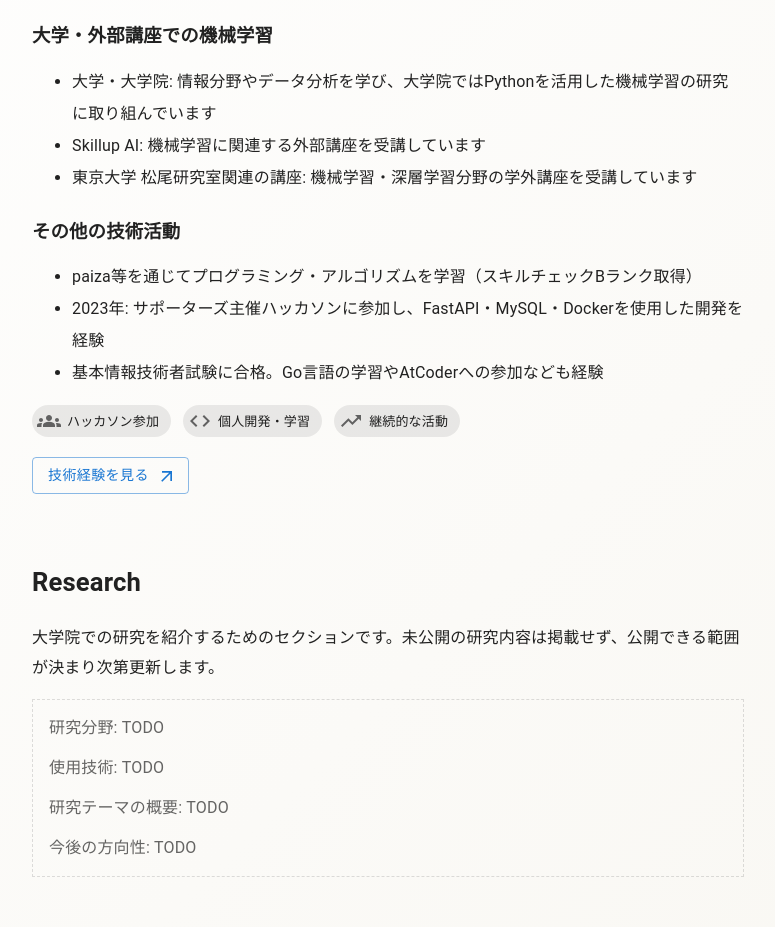
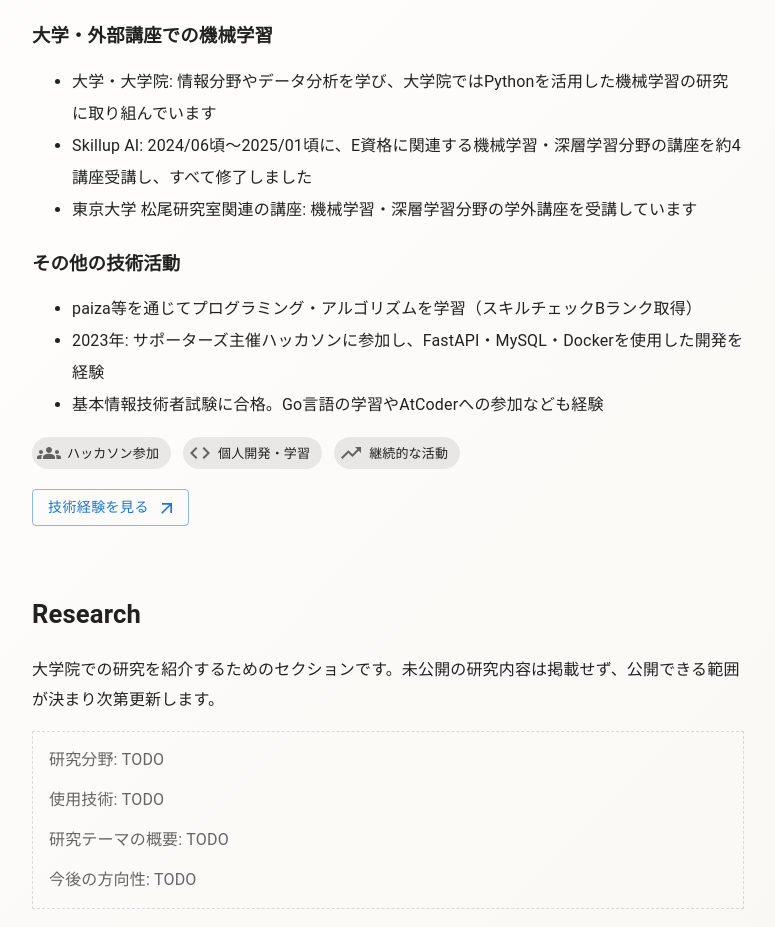
Before and after one commit to Doragon-RH/introduction, a Next.js app: page / in a window 1280 px wide. Shown: the part 3440-4367 px from the top of the page, without its empty margins (202-977 px from the left). Built offline with nearby package versions, Linux system fonts and the light colour scheme.

Commit message:
Clarify completed Skillup AI courses and attendance period

```diff
--- a/pages/index.tsx
+++ b/pages/index.tsx
@@ -178,7 +178,7 @@ export default function Home() {
         <Box component="h3" sx={{ fontSize: '1.15rem', mt: 3, mb: 1 }}>大学・外部講座での機械学習</Box>
         <Box component="ul" sx={{ lineHeight: 2 }}>
           <li>大学・大学院: 情報分野やデータ分析を学び、大学院ではPythonを活用した機械学習の研究に取り組んでいます</li>
-          <li>Skillup AI: 機械学習に関連する外部講座を受講しています</li>
+          <li>Skillup AI: 2024/06頃〜2025/01頃に、E資格に関連する機械学習・深層学習分野の講座を約4講座受講し、すべて修了しました</li>
           <li>東京大学 松尾研究室関連の講座: 機械学習・深層学習分野の学外講座を受講しています</li>
         </Box>
         <Box component="h3" sx={{ fontSize: '1.15rem', mt: 3, mb: 1 }}>その他の技術活動</Box>
```
